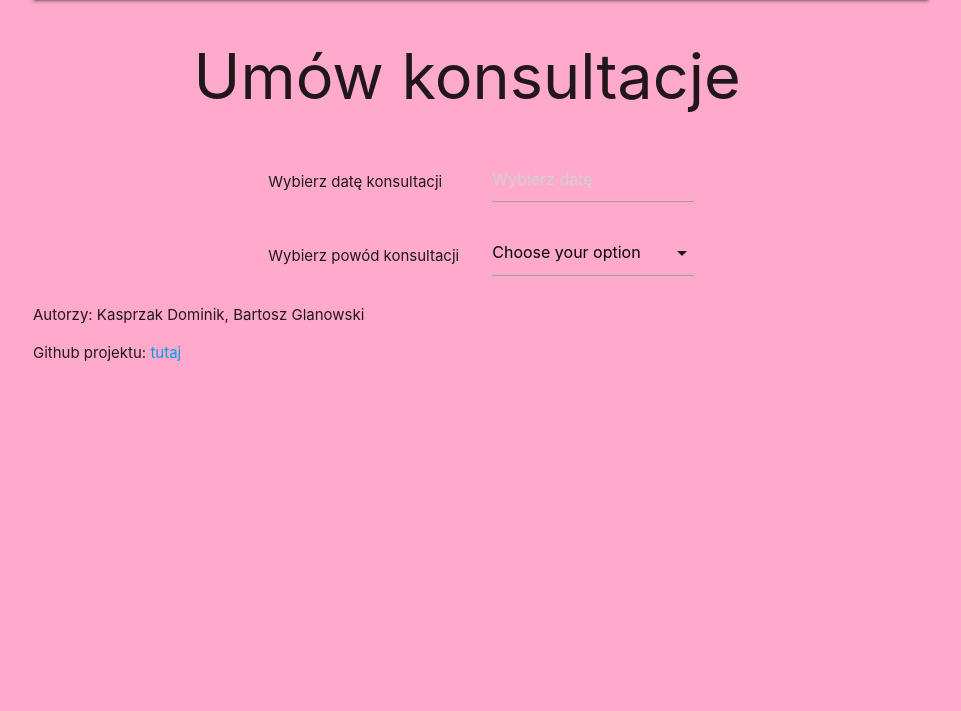
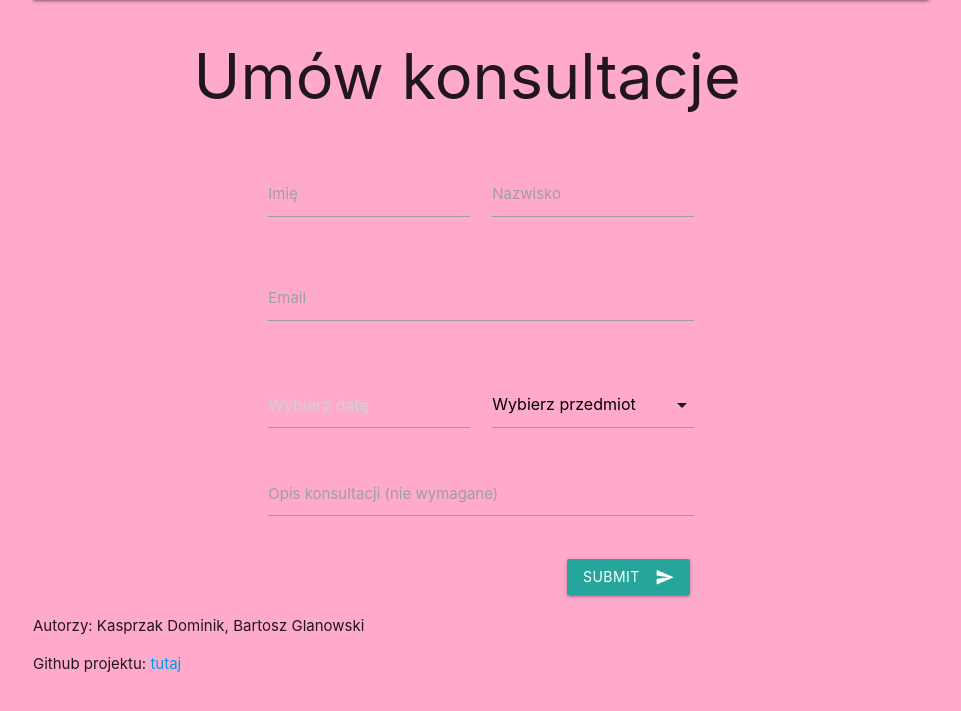
Before and after one commit to Salixu/Bartoszglanowski-gmail.com, a PHP site: template resources/views/konsultacje.twig in a window 1280 px wide. Shown: the part 64-775 px from the top of the page, without its empty margins (159-1120 px from the left). Run offline with PHP 8.4, Linux system fonts and the light colour scheme; the template is opened without the code that fills it, so the values that code supplies are empty; some libraries are stand-ins or nearby versions.

Commit message:
Added consultations form

```diff
--- a/resources/views/konsultacje.twig
+++ b/resources/views/konsultacje.twig
@@ -7,26 +7,56 @@
                 <h1 class='consultations-header'>Umów konsultacje</h1>
             </div>
         </div>
-        <form>
+        <form class='consultations-form'>
             <div class='row'>
                 <div class='col s3 offset-s3'>
-                    <p>Wybierz datę konsultacji</p>
+                    <div class="input-field">
+                        <input class='input-field' id="first_name" type="text" class="validate">
+                        <label for="first_name">Imię</label>
+                    </div>
                 </div>
                 <div class='col s3'>
-                    <input placeholder='Wybierz datę' type="text"class="datepicker" style='color: black'>
+                    <div class="input-field">
+                        <input class='input-field' id="last_name" type="text" class="validate">
+                        <label for="last_name">Nazwisko</label>
+                    </div>
+                </div>
+            </div>
+            <div class='row'>
+                <div class='col s6 offset-s3'>
+                    <div class="input-field">
+                        <input id="email" type="email" class="validate">
+                        <label for="email">Email</label>
+                        <span class="helper-text" data-error="Email niepoprawny" data-success=""></span>
+                    </div>
                 </div>
             </div>
             <div class='row'>
                 <div class='col s3 offset-s3'>
-                    <p>Wybierz powód konsultacji</p>
+                    <input placeholder='Wybierz datę' type="text"class="datepicker">
                 </div>
                 <div class='col s3'>
                     <select>
-                        <option value="" disabled selected>Choose your option</option>
+                        <option class='disable' value="" disabled selected>Wybierz przedmiot</option>
                         <option value="1">Option 1</option>
                         <option value="2">Option 2</option>
                         <option value="3">Option 3</option>
                     </select>
+                </div>
+            </div>
+            <div class='row'>
+                <div class='col s6 offset-s3'>
+                    <div class="input-field">
+                        <textarea id="textarea" class="materialize-textarea"></textarea>
+                        <label for="textarea">Opis konsultacji (nie wymagane)</label>
+                    </div>
+                </div>
+            </div>
+            <div class='row'>
+                <div class='col s2 offset-s7'>
+                    <button class="btn waves-effect waves-light" type="submit" name="action">Submit
+                        <i class="material-icons right">send</i>
+                    </button>
                 </div>
             </div>
         </form>
@@ -39,5 +69,8 @@
         $(document).ready(function(){
             $('select').formSelect();
         });
+        $(document).ready(function() {
+            M.updateTextFields();
+        });
     </script>
 {% endblock %}
```
Also changed, not shown: dist/css/style.min.css (+1 -1 lines), public/css/style.css (+56 -5 lines), public/css/style.min.css (+1 -1 lines), public/css/style.sass (+43 -2 lines), 3 other files. Lines whose indentation alone changed are shown as unchanged.
